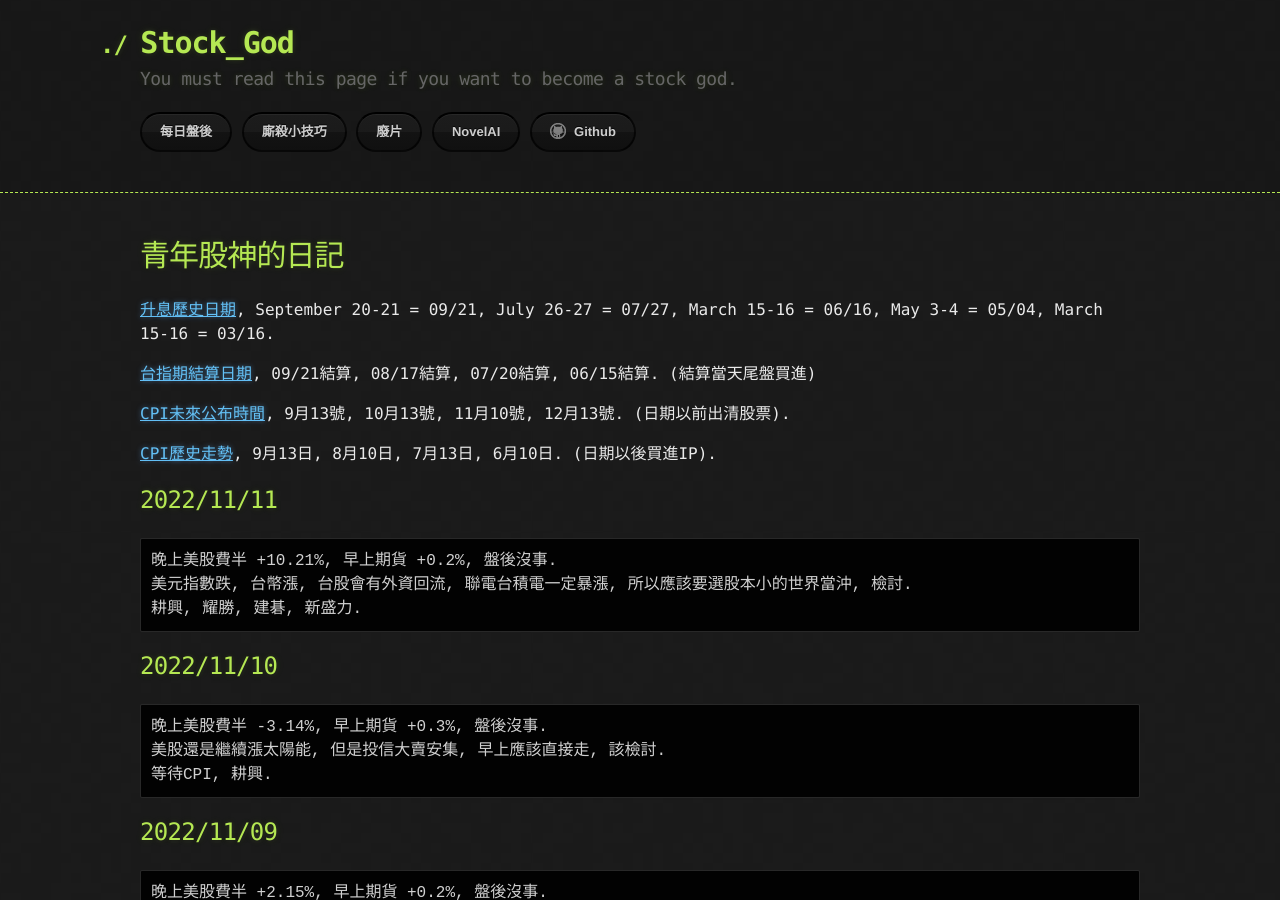
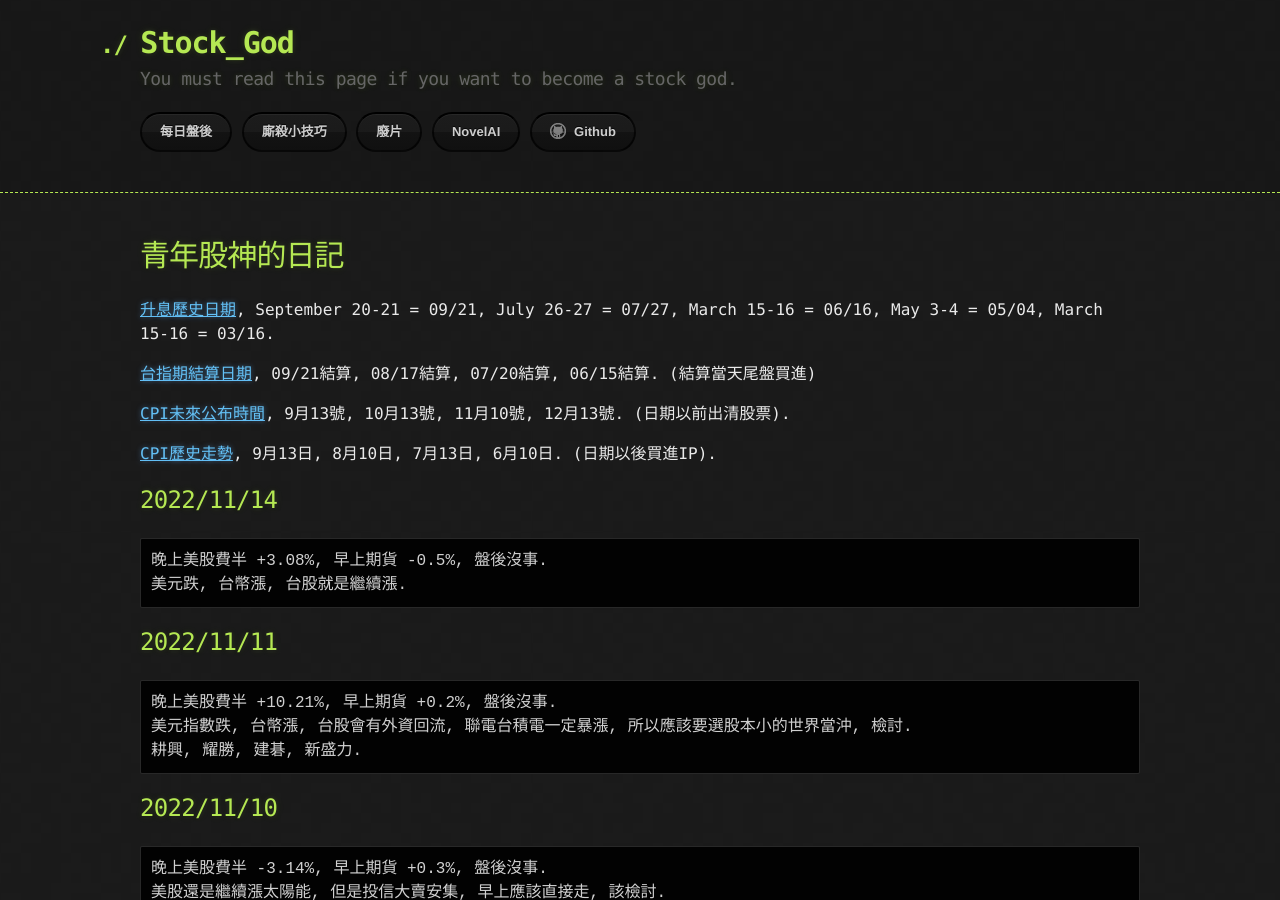
Before and after one commit to lepg5487/Stock_God, a Jekyll site: the page built from index.md, in a window 1280 px wide and 900 px high. Built offline with Jekyll 4.4.1, drawn with Linux system fonts in a browser that asks for light colours; our own code applies the rules of GitHub Pages for plain Markdown files.

Commit message:
Update index.md

````diff
--- a/index.md
+++ b/index.md
@@ -12,6 +12,11 @@ layout: testlayouts
 
 [CPI歷史走勢](https://hk.investing.com/economic-calendar/cpi-733), 9月13日, 8月10日, 7月13日, 6月10日. (日期以後買進IP).
 
+## 2022/11/14
+```
+晚上美股費半 +3.08%, 早上期貨 -0.5%, 盤後沒事.
+美元跌, 台幣漲, 台股就是繼續漲.
+```
 
 ## 2022/11/11
 ```
````
